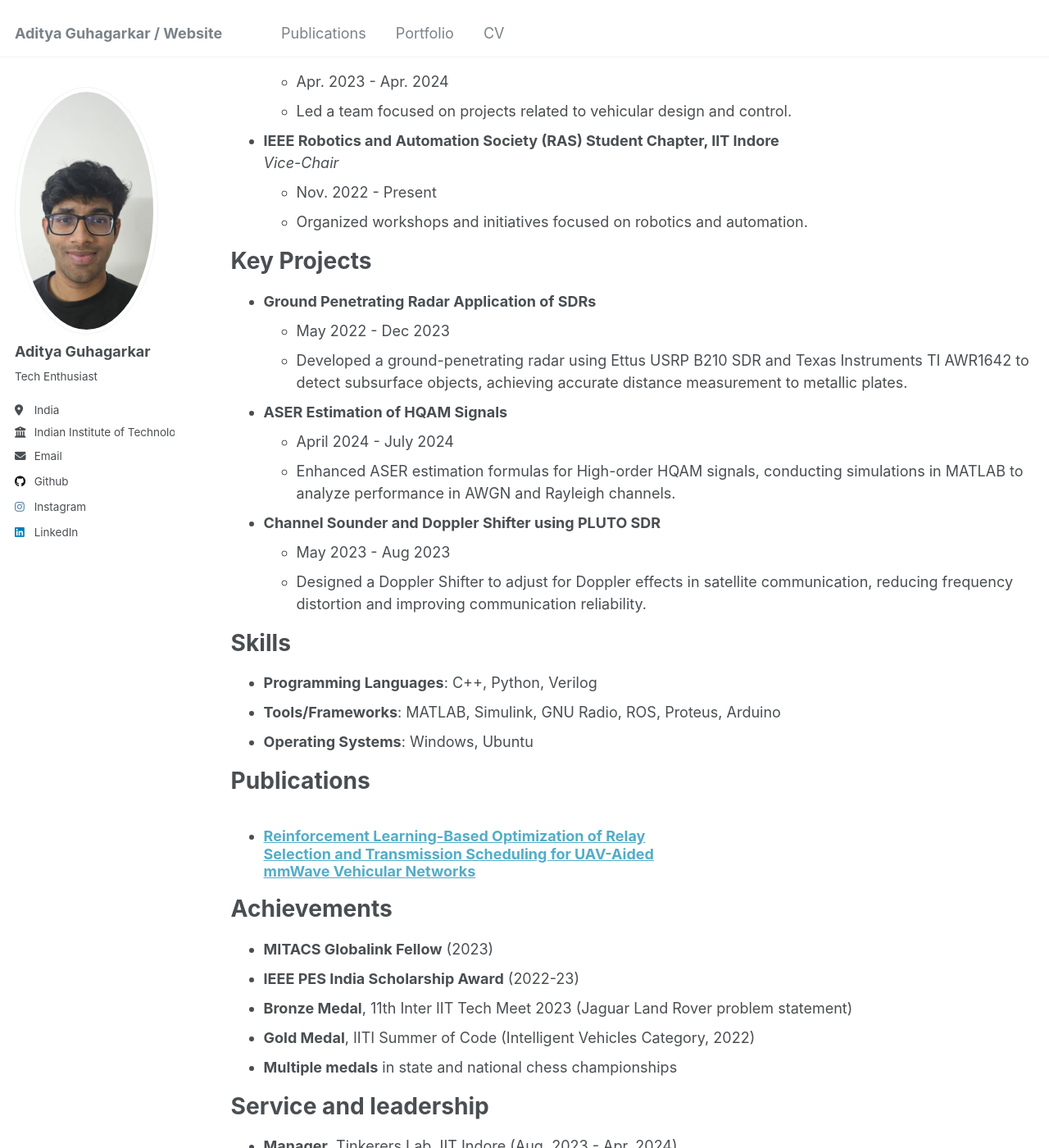
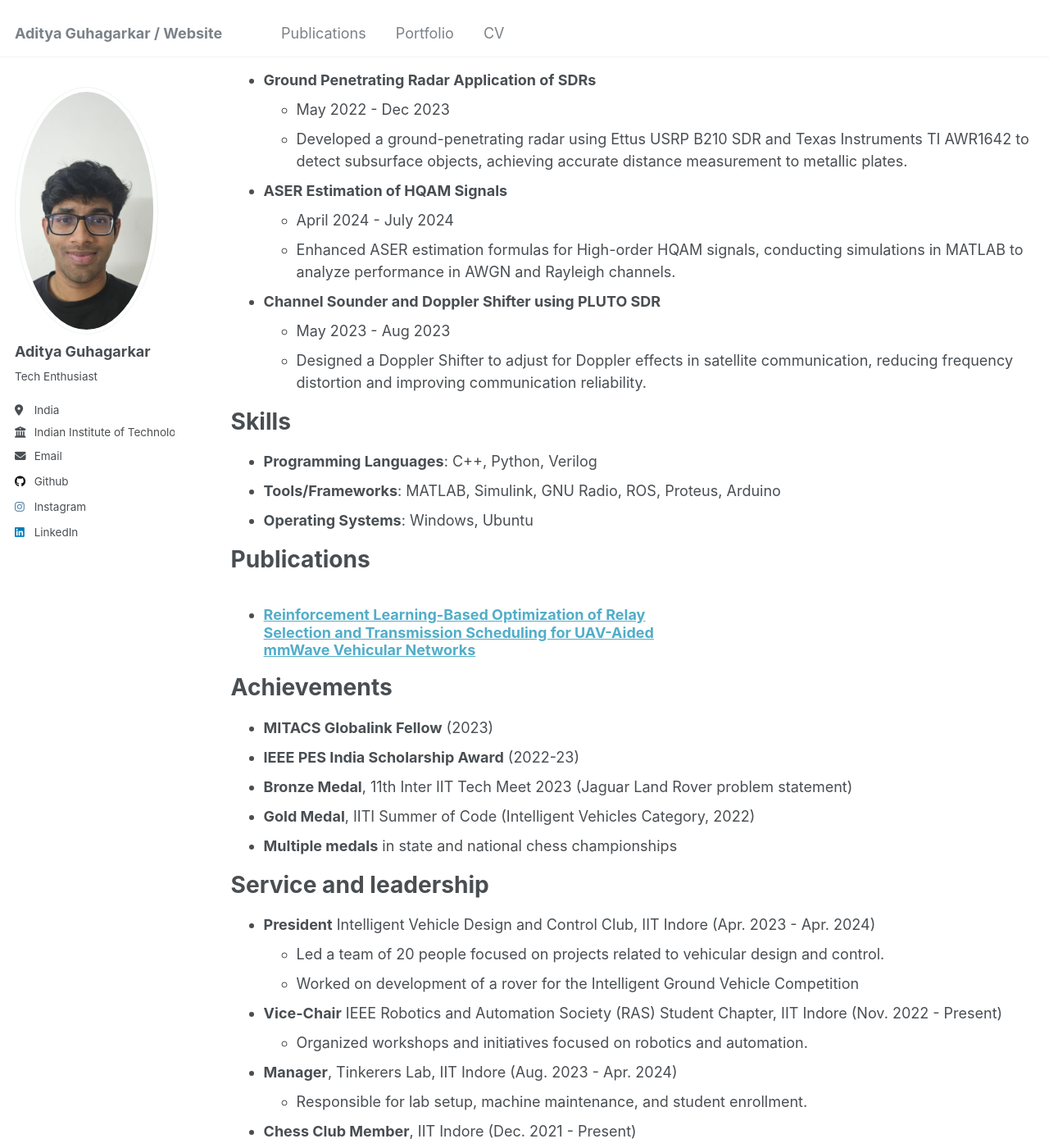
Before and after one commit to AdityaGuhagarkar/adityaguhagarkar.github.io, a Jekyll site: the page built from _pages/cv.md, in a window 1280 px wide and 1400 px high, scrolled down 535 px. Shown: the whole window at 82% size. Built offline with Jekyll 4.4.1, drawn with Linux system fonts in a browser that asks for light colours; some of the changed lines change nothing that is shown.

Commit message:
Update cv.md

```diff
--- a/_pages/cv.md
+++ b/_pages/cv.md
@@ -22,16 +22,6 @@ Experience
   * May 2023 - Aug. 2023
   * Duties included: Developing a Channel Sounder and Doppler Shifter to study channel characteristics and correct frequency distortion in satellite communications.
   * Supervisor: Prof. David Michelson
-
-* **Intelligent Vehicle Design and Control Club, IIT Indore**
-  *President*
-  * Apr. 2023 - Apr. 2024
-  * Led a team focused on projects related to vehicular design and control.
-
-* **IEEE Robotics and Automation Society (RAS) Student Chapter, IIT Indore**
-  *Vice-Chair*
-  * Nov. 2022 - Present
-  * Organized workshops and initiatives focused on robotics and automation.
 
 Key Projects
 ======
@@ -69,6 +59,11 @@ Achievements
 
 Service and leadership
 ======
+* **President** Intelligent Vehicle Design and Control Club, IIT Indore (Apr. 2023 - Apr. 2024)
+  * Led a team of 20 people focused on projects related to vehicular design and control.
+  * Worked on development of a rover for the Intelligent Ground Vehicle Competition
+* **Vice-Chair**  IEEE Robotics and Automation Society (RAS) Student Chapter, IIT Indore (Nov. 2022 - Present)
+  * Organized workshops and initiatives focused on robotics and automation.
 * **Manager**, Tinkerers Lab, IIT Indore (Aug. 2023 - Apr. 2024)
   * Responsible for lab setup, machine maintenance, and student enrollment.
 * **Chess Club Member**, IIT Indore (Dec. 2021 - Present)
```
